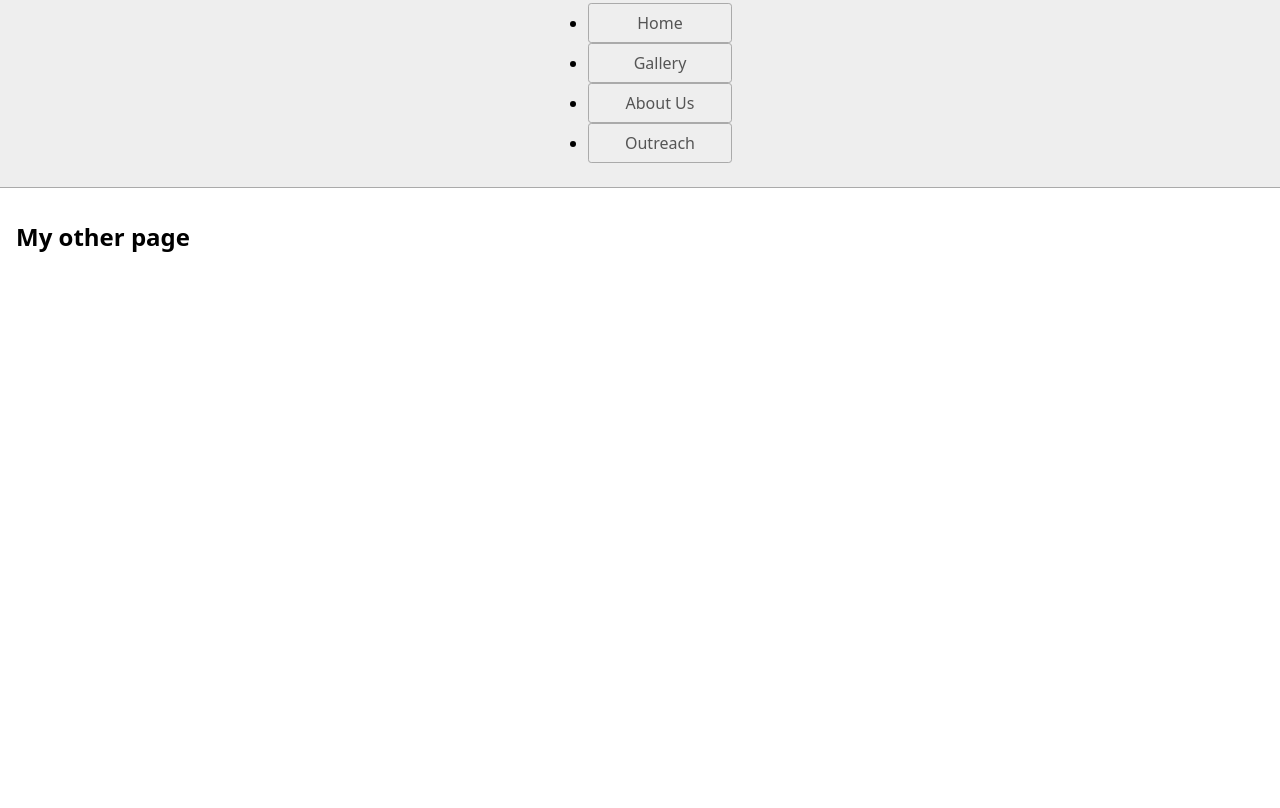
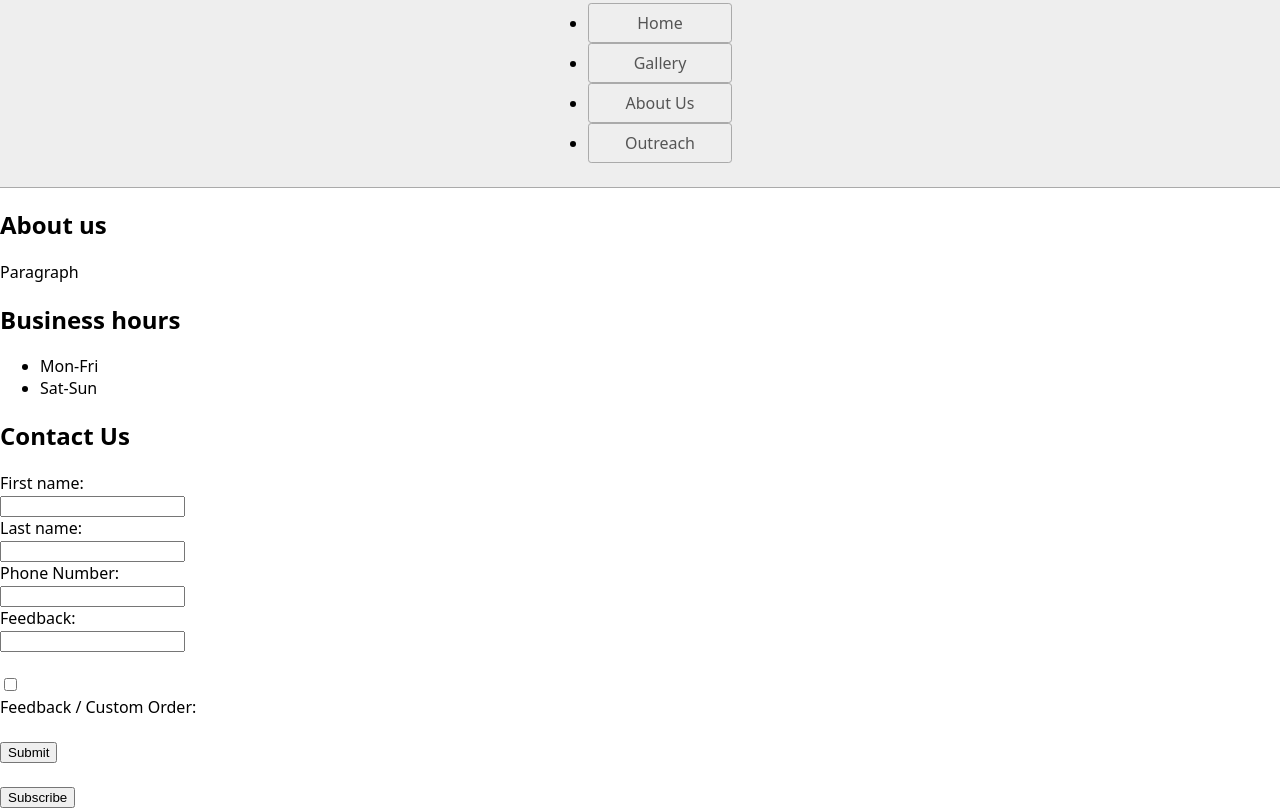
Before and after one commit to IsaiahGoodridge/abc-fitness-studio, a website: page page-3-about-us.html in a window 1280 px wide. Shown: the part 775-1583 px from the top of the page. Before the commit the page ends 1060 px from the top, so only its background shows below. Drawn offline with Linux system fonts and the light colour scheme.

Commit message:
Contact Us Form
Add contact us form with some placeholder br tags for visual.

```diff
--- a/page-3-about-us.html
+++ b/page-3-about-us.html
@@ -1,7 +1,7 @@
 <!DOCTYPE html>
 <html lang="en">
   <head>
-    <title>Other page</title>
+    <title>About us</title>
     <meta charset="UTF-8" />
     <meta name="viewport" content="width=device-width" />
     <link rel="stylesheet" href="styles.css" />
@@ -26,8 +26,46 @@
         <li><a href="/page-4-outreach.html"> Outreach </a></li>
       </ul>
     </nav>
-    <main>
-      <h1>My other page</h1>
-    </main>
+    <section id="about-us">
+      <div class="about-us-division">
+        <h2 class="about-us-title">About us</h2>
+        <p class="about-us-p">Paragraph</p>
+      </div>
+      <div class="business-hours-division">
+        <h2 class="business-hours-title">Business hours</h2>
+        <ul>
+          <li>Mon-Fri</li>
+          <li>Sat-Sun</li>
+        </ul>
+      </div>
+    </section>
+    <section id="contact-us">
+      <div>
+        <h2>Contact Us</h2>
+      </div>
+      <div>
+        <form action="">
+          <label for="fname">First name:</label><br>
+          <input type="text" id="fname" name="fname"><br>
+          <label for="lname">Last name:</label><br>
+          <input type="text" id="lname" name="lname"><br>
+          <label for="pnumber">Phone Number:</label><br>
+          <input type="number" id="pnumber" name="pnumber"><br>
+          <label for="feedback">Feedback:</label><br>
+          <input type="text" name="feedback" id="feedback"><br><br>
+          <input type="checkbox" name="feedback-or-custom-order" id="feedback-or-custom-order"><br>
+          <label for="feedback-or-custom-order">Feedback / Custom Order:</label><br><br>
+          <input type="submit" value="Submit"><br><br>
+        </form>
+      </div>
+    </section>
+    <section id="footer">
+      <footer class="footer">
+        <button class="btn">Subscribe</button>
+        <a href=""></a>
+        <a href=""></a>
+        <a href=""></a>
+      </footer>
+    </section
   </body>
 </html>
```
